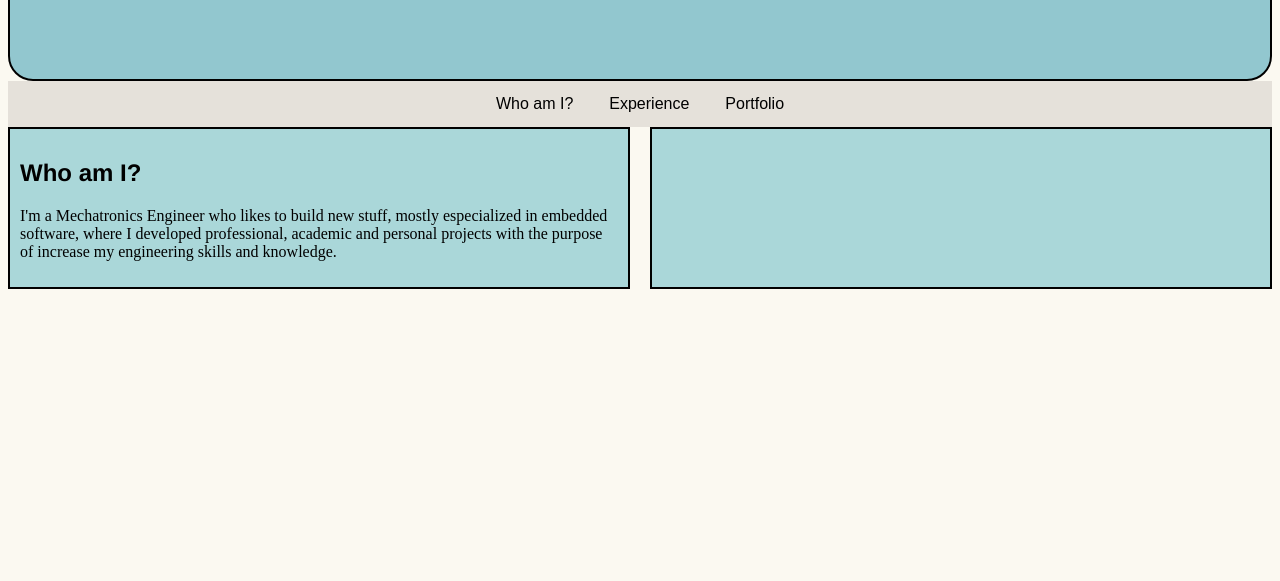
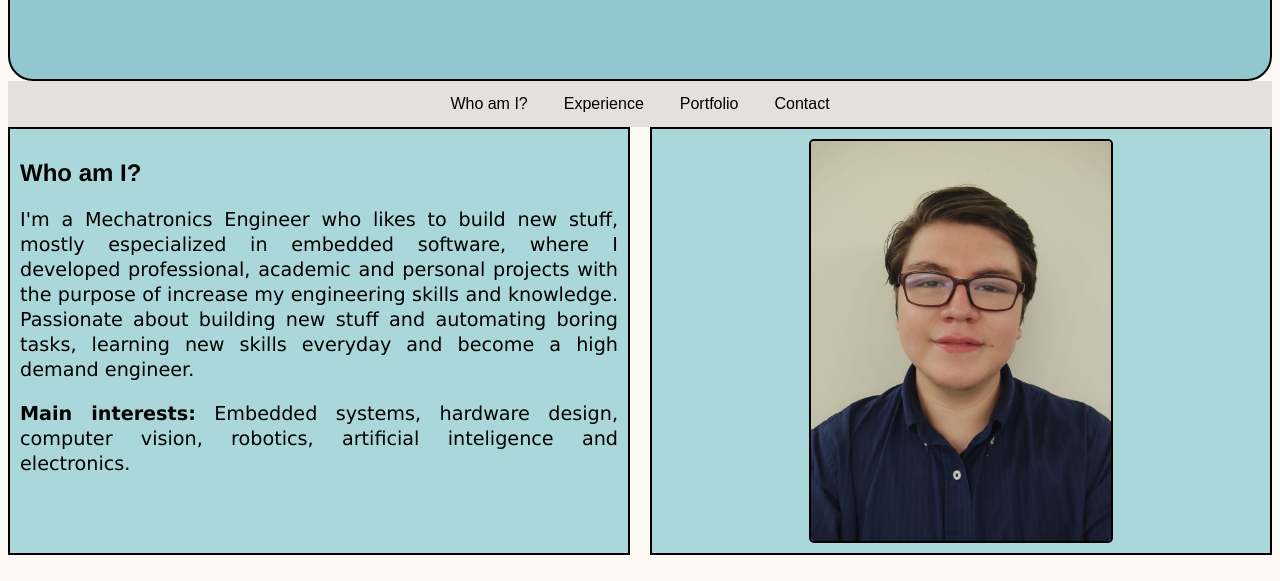
Before and after one commit to corbridge/corbridge.github.io, a plain HTML site: page index.html in a window 1280 px wide. Shown: the part 219-800 px from the top of the page. Drawn offline with Linux system fonts and the light colour scheme.

Commit message:
add old photo

```diff
--- a/index.html
+++ b/index.html
@@ -20,6 +20,7 @@
                 <li><a href="#who">Who am I?</a></li>
                 <li><a href="#Experience">Experience</a></li>
                 <li><a href="#Portfolio">Portfolio</a></li>
+                <li><a href="#Contact">Contact</a></li>
             </ul>
         </div>
 
@@ -29,12 +30,16 @@
                 <p>
                     I'm a Mechatronics Engineer who likes to build new stuff, mostly especialized in
                     embedded software, where I developed professional, academic and personal projects with
-                    the purpose of increase my engineering skills and knowledge.
+                    the purpose of increase my engineering skills and knowledge. Passionate about building new
+                    stuff and automating boring tasks, learning new skills everyday and become a high demand engineer.
+                </p>
+                <p>
+                    <b>Main interests:</b> Embedded systems, hardware design, computer vision, robotics, artificial inteligence and electronics.
                 </p>
             </div>
 
             <div class="flex-child">
-                <img>
+                <img id="myself"src="img/me.jpg">
             </div>
         </div>
         <div class="who-flex-container" id="Experience">
--- a/style.css
+++ b/style.css
@@ -57,3 +57,20 @@ ul {
 .flex-child:first-child {
     margin-right: 20px;
 }
+
+p{
+    font-family:'Lucida Sans', 'Lucida Sans Regular', 'Lucida Grande', 'Lucida Sans Unicode', Geneva, Verdana, sans-serif;
+    font-size: larger;
+    text-align: justify;
+    line-height: 25px;
+}
+
+#myself{
+    width:300px;
+    height:400px;
+    margin-left: auto;
+    margin-right: auto;
+    display: block;
+    border-radius: 5px;
+    border:2px solid black;
+}
```
Also changed, not shown: img/me.jpg (renamed from pic1.jpg).
